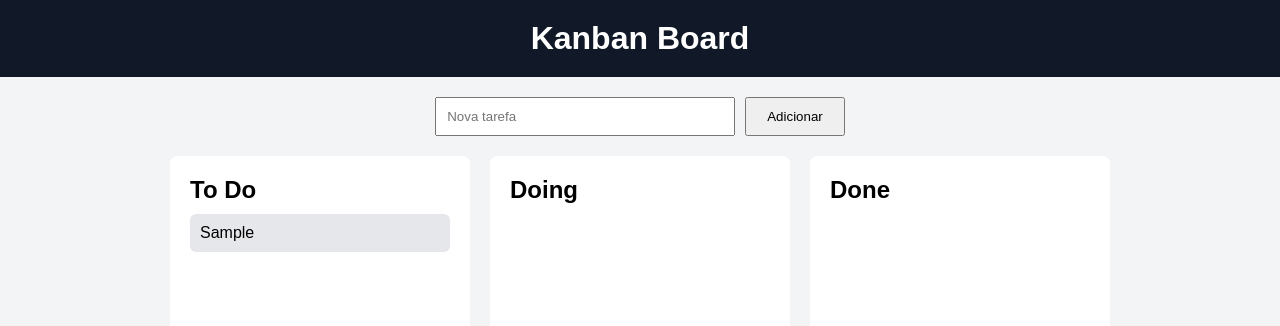
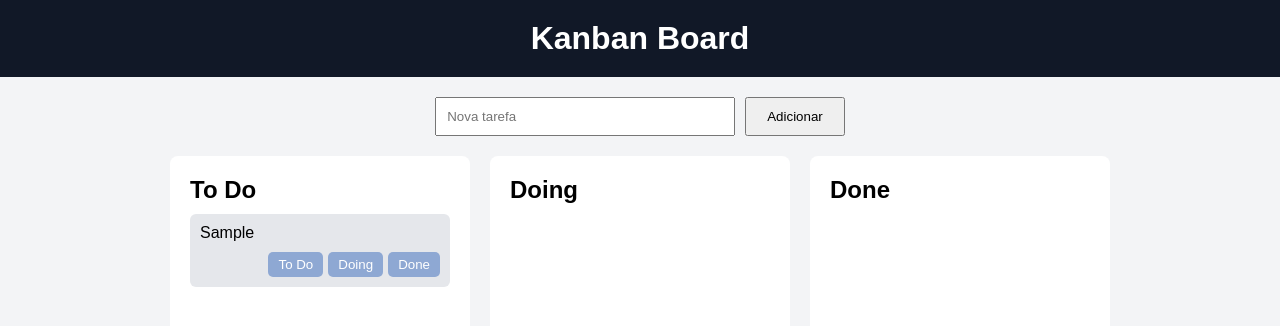
Before and after one commit to gdev-13/react-kanban, a React (Vite) app: page / in a window 1280 px wide. Both pictures are taken after typing "Sample" into the empty fields and a click on the button "Adicionar". Shown: the top 326 px of the page. Built offline with nearby package versions, Linux system fonts and the light colour scheme.

Commit message:
feat: implementar mudança de status das tarefas

```diff
--- a/src/App.jsx
+++ b/src/App.jsx
@@ -17,6 +17,21 @@ function App() {
 
     setTasks([...tasks, newTask])
     setTask('')
+  }
+
+  function moveTask(id, newStatus) {
+    const updatedTasks = tasks.map(task => {
+      if (task.id === id) {
+        return {
+          ...task,
+          status: newStatus
+        }
+      }
+
+      return task
+    })
+
+    setTasks(updatedTasks)
   }
 
   return (
@@ -40,16 +55,19 @@ function App() {
         <Column
           title="To Do"
           tasks={tasks.filter(task => task.status === 'todo')}
+          moveTask={moveTask}
         />
 
         <Column
           title="Doing"
           tasks={tasks.filter(task => task.status === 'doing')}
+          moveTask={moveTask}
         />
 
         <Column
           title="Done"
           tasks={tasks.filter(task => task.status === 'done')}
+          moveTask={moveTask}
         />
       </main>
     </div>
--- a/src/components/Column/Column.css
+++ b/src/components/Column/Column.css
@@ -12,3 +12,24 @@
   border-radius: 6px;
   margin-top: 10px;
 }
+
+.task-actions {
+  display: flex;
+  justify-content: flex-end;
+  gap: 5px;
+  margin-top: 10px;
+}
+
+.task-actions button {
+  padding: 5px 10px;
+  cursor: pointer;
+  background: #8ea8d3;
+  color: white;
+  border: none;
+  border-radius: 5px;
+  transition: background 0.3s;
+}
+
+.task-actions button:hover {
+  background: #6b82a8;
+}
--- a/src/components/Column/Column.jsx
+++ b/src/components/Column/Column.jsx
@@ -1,13 +1,27 @@
 import './Column.css'
 
-function Column({ title, tasks }) {
+function Column({ title, tasks, moveTask }) {
   return (
     <div className="column">
       <h2>{title}</h2>
 
       {tasks.map(task => (
         <div className="task-card" key={task.id}>
-          {task.title}
+          <p>{task.title}</p>
+
+          <div className="task-actions">
+            <button onClick={() => moveTask(task.id, 'todo')}>
+              To Do
+            </button>
+
+            <button onClick={() => moveTask(task.id, 'doing')}>
+              Doing
+            </button>
+
+            <button onClick={() => moveTask(task.id, 'done')}>
+              Done
+            </button>
+          </div>
         </div>
       ))}
     </div>
```
